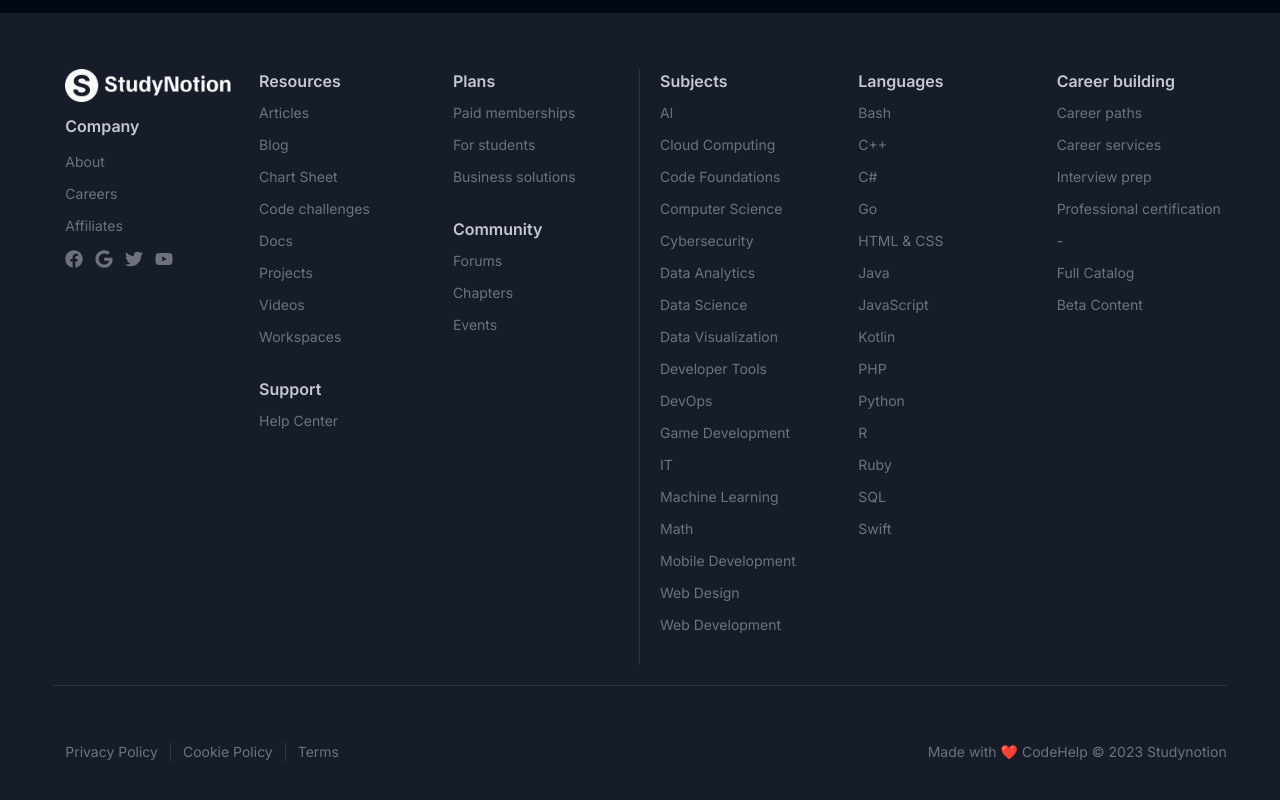
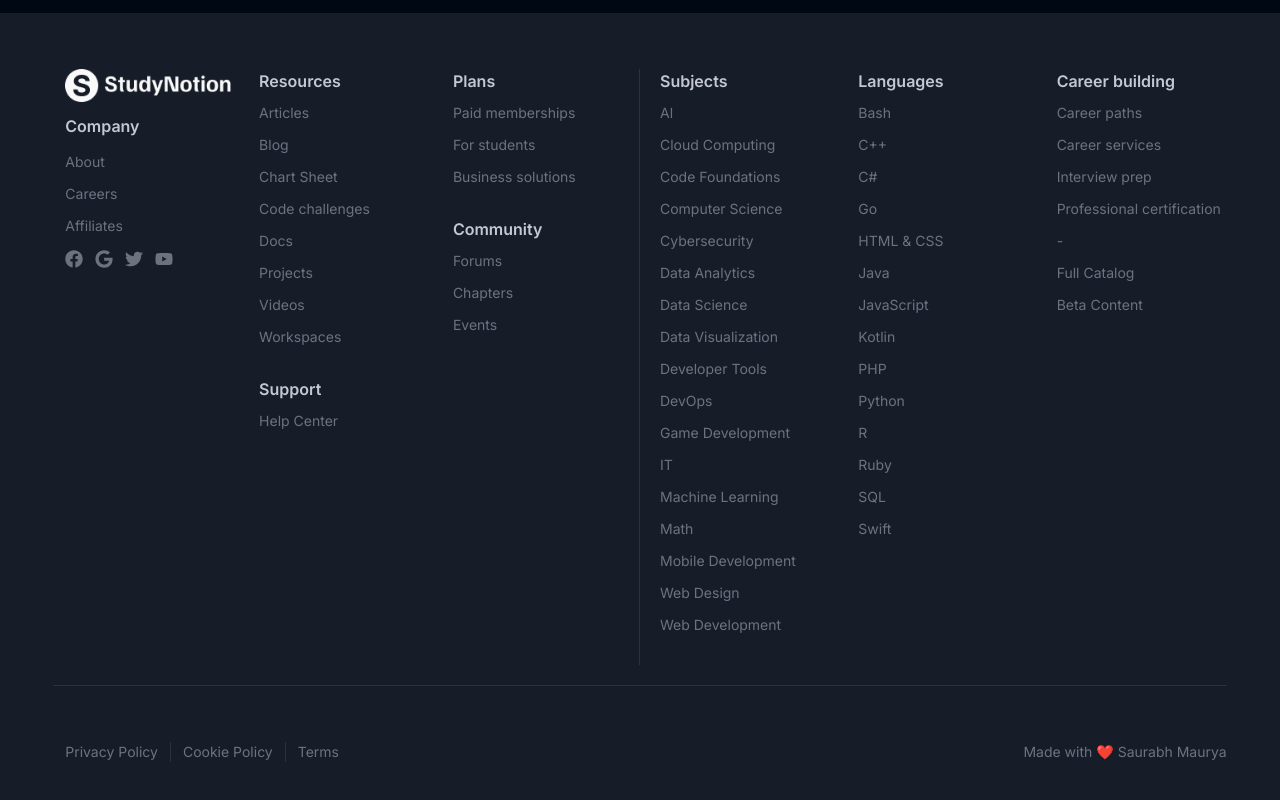
Before and after one commit to saurabhmaurya1309/Studynotion, a React (Create React App) app: page / in a window 1280 px wide. Shown: the part 5112-5912 px from the top of the page. Built offline with nearby package versions, Linux system fonts and the light colour scheme; no server answers; a web font is replaced by a local one.

Commit message:
Update some code

```diff
--- a/src/components/Common/Footer.jsx
+++ b/src/components/Common/Footer.jsx
@@ -172,7 +172,7 @@
             })}
           </div>
 
-          <div className="text-center">Made with ❤️ CodeHelp © 2023 Studynotion</div>
+          <div className="text-center">Made with ❤️ Saurabh Maurya</div>
         </div>
       </div>
     </div>
```
